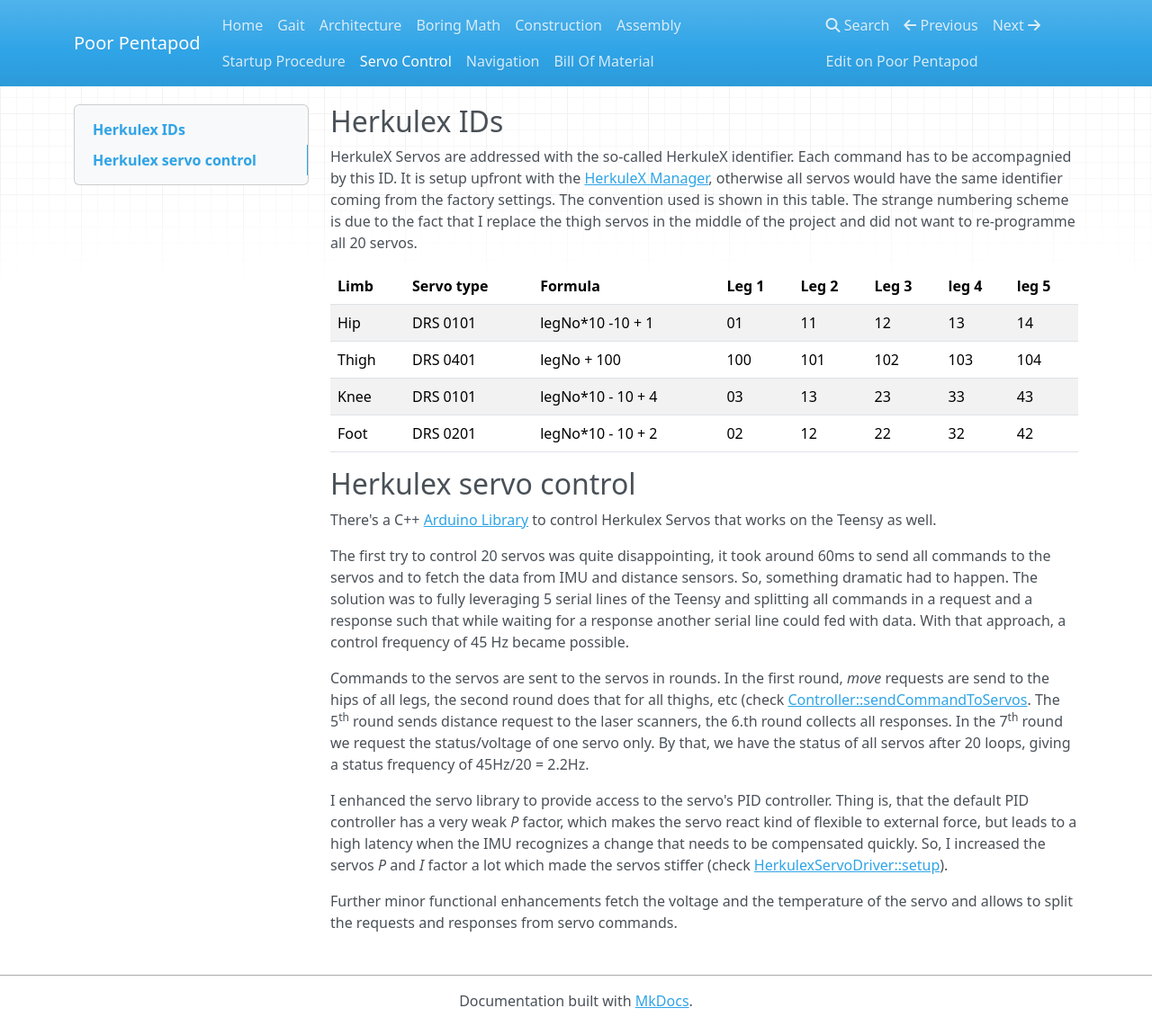
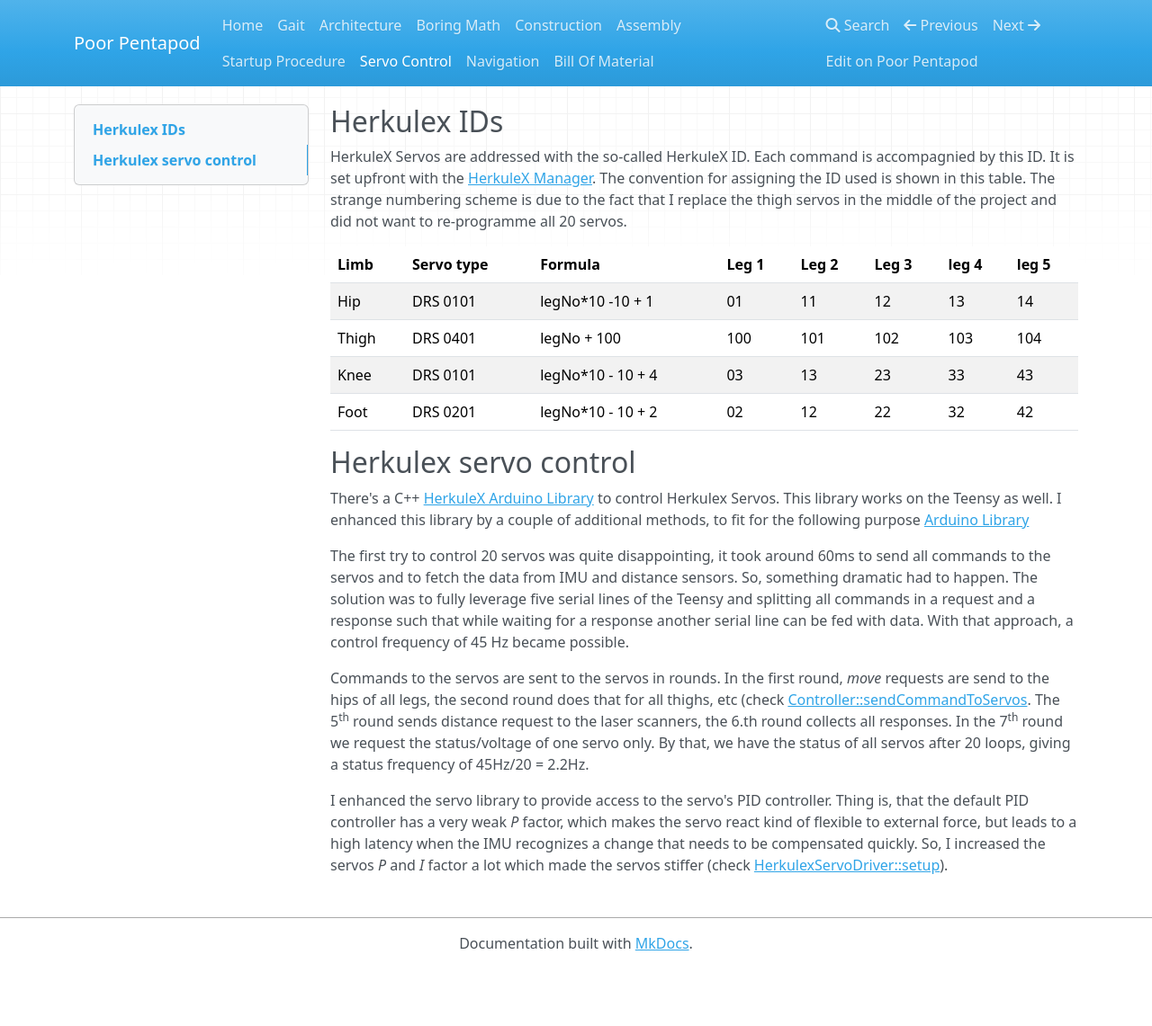
Before and after one commit to jochenalt/Pentapod-Design, an MkDocs documentation site: the page built from docs/servocontrol.md, in a window 1280 px wide and 1141 px high. Shown: the whole window at 90% size. Built offline with MkDocs 1.6.1, drawn with Linux system fonts in a browser that asks for light colours; nearby versions of some CDN libraries; old or Windows-style settings are respelled for this version of MkDocs.

Commit message:
no message

```diff
--- a/docs/servocontrol.md
+++ b/docs/servocontrol.md
@@ -1,6 +1,6 @@
 ## Herkulex IDs
 
-HerkuleX Servos are addressed with the so-called HerkuleX identifier. Each command has to be accompagnied by this ID. It is setup upfront with the [HerkuleX Manager](http://www.dongburobot.com/jsp/board/boardDown.jsp?bseq=6783), otherwise all servos would have the same identifier coming from the factory settings. The convention used is shown in this table. The strange numbering scheme is due to the fact that I replace the thigh servos in the middle of the project and did not want to re-programme all 20 servos.
+HerkuleX Servos are addressed with the so-called HerkuleX ID. Each command is accompagnied by this ID. It is set upfront with the [HerkuleX Manager](http://www.dongburobot.com/jsp/board/boardDown.jsp?bseq=6783). The convention for assigning the ID used is shown in this table. The strange numbering scheme is due to the fact that I replace the thigh servos in the middle of the project and did not want to re-programme all 20 servos.
 
 |Limb              |  Servo type        | Formula          |  Leg 1 | Leg 2 | Leg 3 | leg 4 | leg 5 |
 |:-----------------|:-------------------|:-----------------|:-------|:------|:------|:------|:------|
@@ -11,12 +11,11 @@ HerkuleX Servos are addressed with the so-called HerkuleX identifier. Each comma
 
 ## Herkulex servo control
 
-There's a C++ [Arduino Library](https://github.com/jochenalt/Pentapod-Code/tree/master/Cortex/utilities/Herkulex) to control Herkulex Servos that works on the Teensy as well.
 
-The first try to control 20 servos was quite disappointing, it took around 60ms to send all commands to the servos and to fetch the data from IMU and distance sensors. So, something dramatic had to happen. The solution was to fully leveraging  5 serial lines of the Teensy and splitting all commands in a request and a response such that while waiting for a response another serial line could fed with data. With that approach, a control frequency of 45 Hz became possible.
+There's a C++ [HerkuleX Arduino Library](http://robottini.altervista.org/dongbu-herkulex-arduino-library-2) to control Herkulex Servos. This library works on the Teensy as well. I enhanced this library by a couple of additional methods, to fit for the following purpose [Arduino Library](https://github.com/jochenalt/Pentapod-Code/tree/master/Cortex/utilities/Herkulex)
+
+The first try to control 20 servos was quite disappointing, it took around 60ms to send all commands to the servos and to fetch the data from IMU and distance sensors. So, something dramatic had to happen. The solution was to fully leverage five serial lines of the Teensy and splitting all commands in a request and a response such that while waiting for a response another serial line can be fed with data. With that approach, a control frequency of 45 Hz became possible.
 
 Commands to the servos are sent to the servos in rounds. In the first round, *move* requests are send to the hips of all legs, the second round does that for all thighs, etc (check [Controller::sendCommandToServos](https://github.com/jochenalt/Pentapod-Code/tree/master/Cortex/Controller.cpp). The 5<sup>th</sup> round sends distance request to the laser scanners, the 6.th round collects all responses. In the 7<sup>th</sup> round we request the status/voltage of one servo only. By that, we have the status of all servos after 20 loops, giving a status frequency of 45Hz/20 = 2.2Hz.
 
 I enhanced the servo library to provide access to the servo's PID controller. Thing is, that the default PID controller has a very weak *P* factor, which makes the servo react kind of flexible to external force, but leads to a high latency when the IMU recognizes a change that needs to be compensated quickly. So, I increased the servos *P* and *I* factor a lot which made the servos stiffer (check [HerkulexServoDriver::setup](https://github.com/jochenalt/Pentapod-Code/tree/master/Cortex/HerkulexServoDrive.cpp)).
-
-Further minor functional enhancements fetch the voltage and the temperature of the servo and allows to split the requests and responses from servo commands.
```
